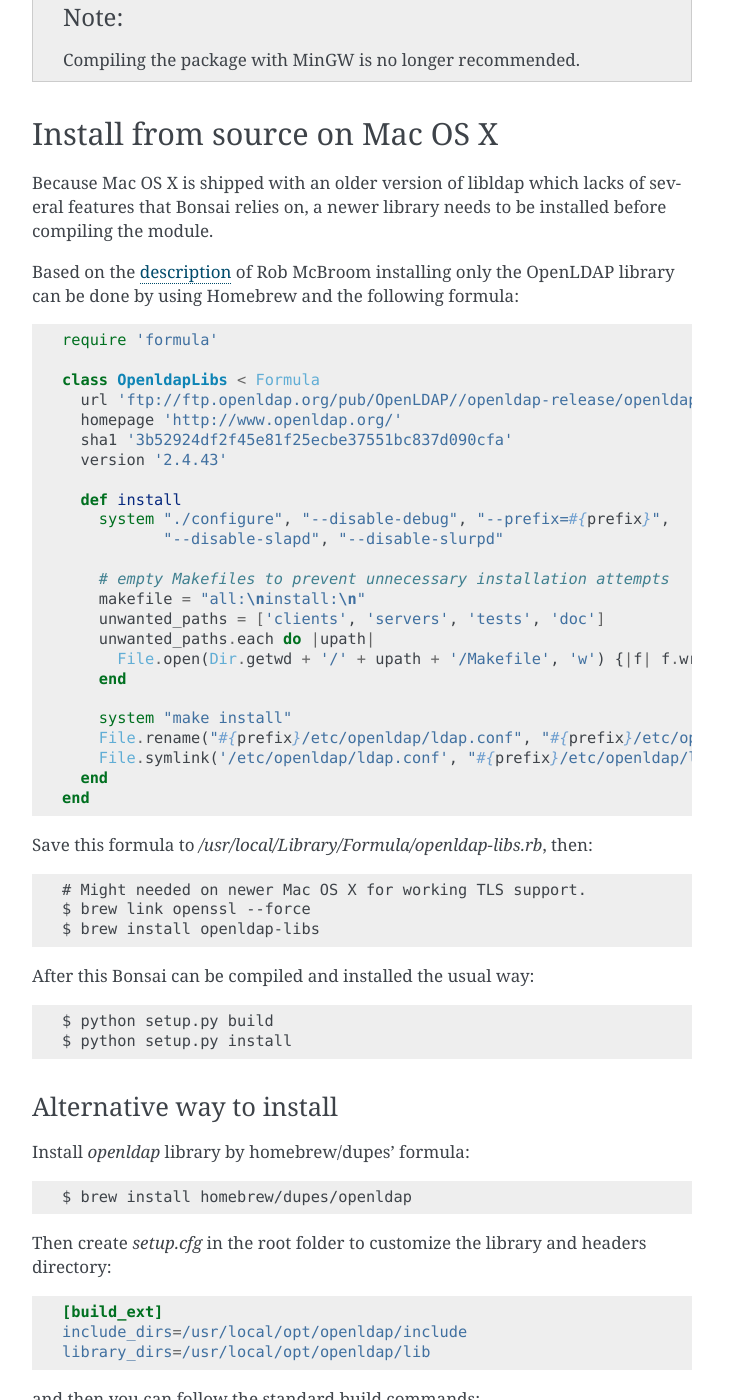
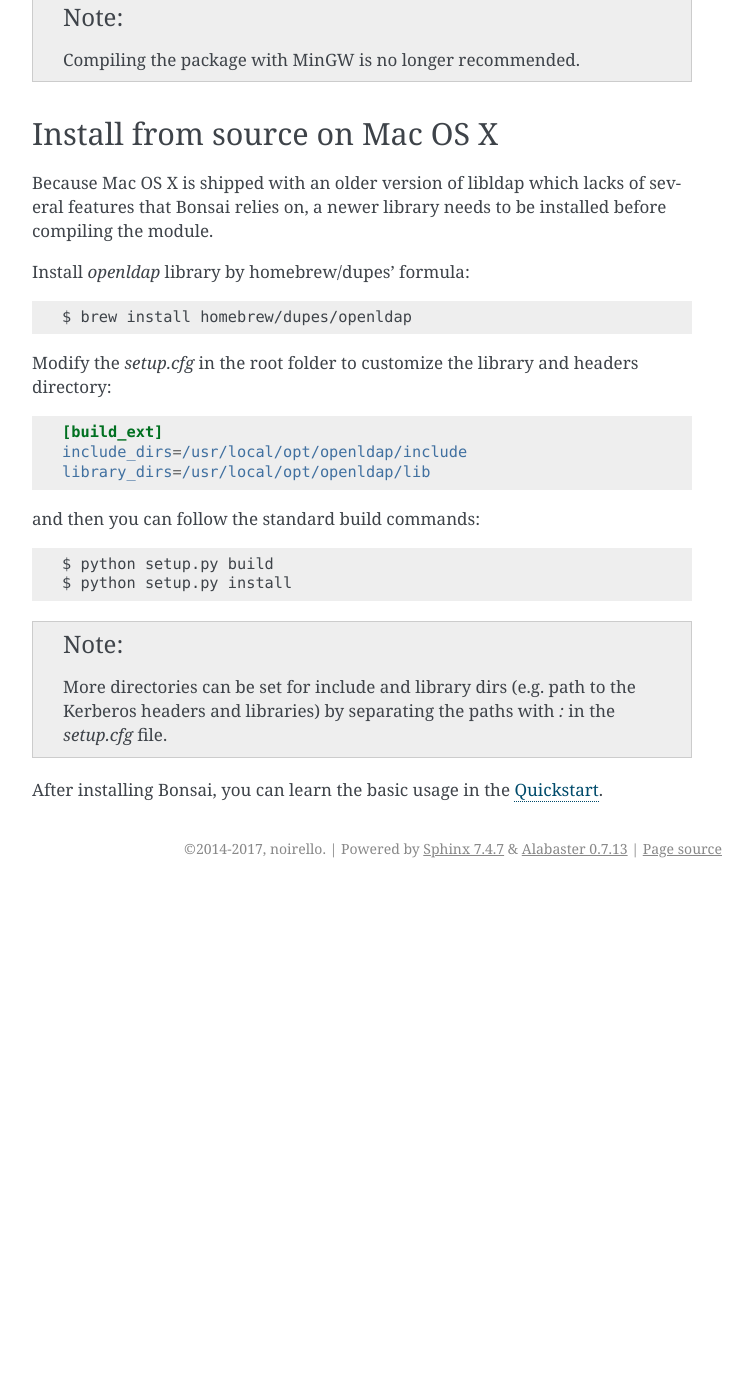
Before and after one commit to noirello/bonsai, a Sphinx documentation site: the page built from docs/install.rst, in a window 1280 px wide and 1400 px high, scrolled down 1075 px. Shown: the whole window, without its empty margins (388-1141 px from the left). Built offline with Sphinx 7.4.7, drawn with Linux system fonts in a browser that asks for light colours; after the commit the page ends 1963 px from its top, so only the background shows below that; some of the changed text lies outside the part shown.

```diff
--- a/CHANGELOG.rst
+++ b/CHANGELOG.rst
@@ -1,6 +1,6 @@
 Changelog
 ==========
-[0.9.0] - 2017-02-04
+[0.9.0] - 2017-02-13
 --------------------
 
 Changed
--- a/README.rst
+++ b/README.rst
@@ -29,7 +29,7 @@ This is a module for handling LDAP operations in Python. Uses libldap2 on Unix p
 WinLDAP on Microsoft Windows. LDAP entries are mapped to a special Python case-insensitive
 dictionary, tracking the changes of the dictionary to modify the entry on the server easily.
 
-Supports only Python 3.3 or newer, and LDAPv3.
+Supports only Python 3.4 or newer, and LDAPv3.
 
 Features
 --------
@@ -44,7 +44,7 @@ Features
 Requirements for building
 -------------------------
 
--  python3.3-dev or newer
+-  python3.4-dev or newer
 -  libldap2-dev
 -  libsasl2-dev
 -  libkrb5-dev or heimdal-dev (optional)
--- a/docs/conf.py
+++ b/docs/conf.py
@@ -80,7 +80,7 @@ master_doc = 'index'
 
 # General information about the project.
 project = 'bonsai'
-copyright = '2014-2016, noirello'
+copyright = '2014-2017, noirello'
 
 # The version info for the project you're documenting, acts as replacement for
 # |version| and |release|, also used in various other places throughout the
--- a/docs/install.rst
+++ b/docs/install.rst
@@ -18,7 +18,7 @@ These notes illustrate how to compile Bonsai on Linux.
 Bonsai is a C wrapper to the OpenLDAP libldap2 library. To install it
 from sources you will need:
 
-- A C compiler (tested with gcc).
+- A C compiler (The module is tested with gcc).
 
 - The Python 3 header files. They are usually installed in a package such as
   **python3-dev**.
@@ -62,55 +62,12 @@ Because Mac OS X is shipped with an older version of libldap which lacks of
 several features that Bonsai relies on, a newer library needs to be installed
 before compiling the module.
 
-Based on the `description`_ of Rob McBroom installing only the OpenLDAP library
-can be done by using Homebrew and the following formula:
-
-.. code-block:: ruby
-
- require 'formula'
-
- class OpenldapLibs < Formula
-   url 'ftp://ftp.openldap.org/pub/OpenLDAP//openldap-release/openldap-2.4.43.tgz'
-   homepage 'http://www.openldap.org/'
-   sha1 '3b52924df2f45e81f25ecbe37551bc837d090cfa'
-   version '2.4.43'
-
-   def install
-     system "./configure", "--disable-debug", "--prefix=#{prefix}",
-            "--disable-slapd", "--disable-slurpd"
-
-     # empty Makefiles to prevent unnecessary installation attempts
-     makefile = "all:\ninstall:\n"
-     unwanted_paths = ['clients', 'servers', 'tests', 'doc']
-     unwanted_paths.each do |upath|
-       File.open(Dir.getwd + '/' + upath + '/Makefile', 'w') {|f| f.write(makefile)}
-     end
-
-     system "make install"
-     File.rename("#{prefix}/etc/openldap/ldap.conf", "#{prefix}/etc/openldap/ldap.conf.backup")
-     File.symlink('/etc/openldap/ldap.conf', "#{prefix}/etc/openldap/ldap.conf")
-   end
- end
-
-Save this formula to `/usr/local/Library/Formula/openldap-libs.rb`, then::
-
-    # Might needed on newer Mac OS X for working TLS support.
-    $ brew link openssl --force
-    $ brew install openldap-libs
-
-After this Bonsai can be compiled and installed the usual way::
-
-    $ python setup.py build
-    $ python setup.py install
-
-Alternative way to install
-**************************
-
 Install `openldap` library by homebrew/dupes' formula::
 
     $ brew install homebrew/dupes/openldap
 
-Then create `setup.cfg` in the root folder to customize the library and headers directory:
+Modify the `setup.cfg` in the root folder to customize the library and headers
+directory:
 
 .. code-block:: ini
 
@@ -123,4 +80,9 @@ and then you can follow the standard build commands::
     $ python setup.py build
     $ python setup.py install
 
-.. _description: http://projects.skurfer.com/posts/2011/python_ldap_lion/
+.. note::
+   More directories can be set for include and library dirs (e.g. path to the
+   Kerberos headers and libraries) by separating the paths with `:` in the
+   `setup.cfg` file.
+
+After installing Bonsai, you can learn the basic usage in the :doc:`tutorial`.
```
Also changed, not shown: appveyor.yml (+4 -4 lines), docs/advanced.rst (+41 -8 lines), docs/tutorial.rst (+14 -2 lines), 1 other file.
